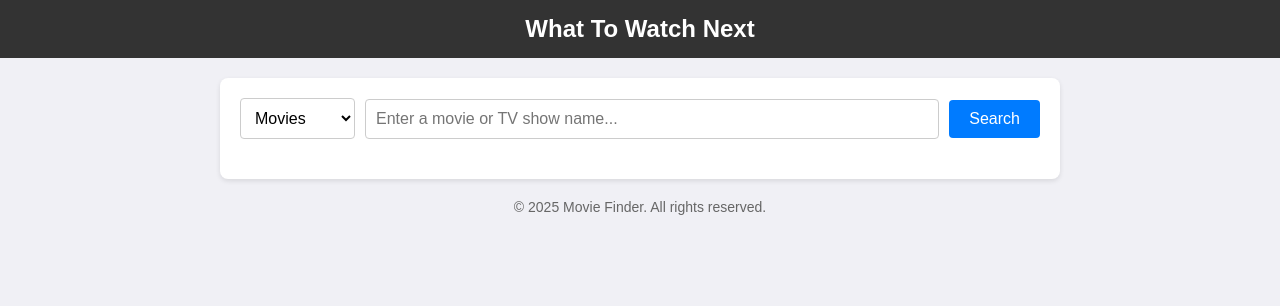
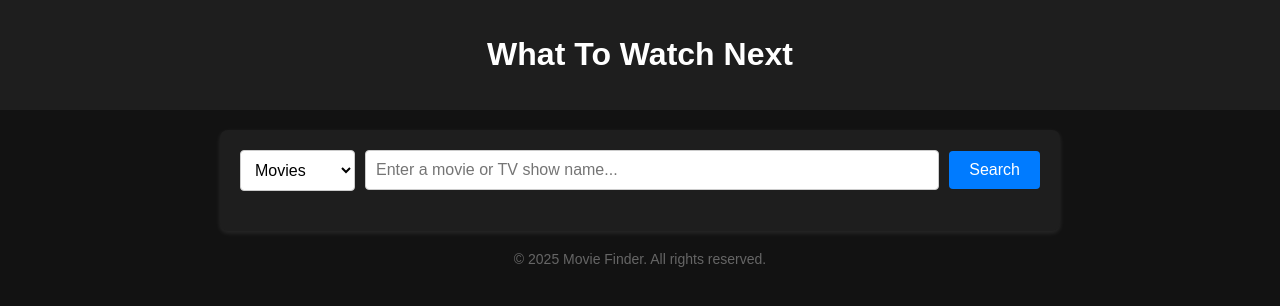
Before and after one commit to Alphapolygon/Movies, a plain HTML site: page index.html in a window 1280 px wide. Drawn offline with Linux system fonts and the dark colour scheme; no server answers.

Commit message:
Add files via upload

```diff
--- a/index.html
+++ b/index.html
@@ -5,9 +5,11 @@
     <meta name="viewport" content="width=device-width, initial-scale=1.0">
     <title>What To Watch Next</title>
     <style>
+        /* Light mode styles (default) */
         body {
             font-family: Arial, sans-serif;
             background-color: #f0f0f5;
+            color: #333;
             margin: 0;
             padding: 0;
         }
@@ -19,11 +21,6 @@
             text-align: center;
         }
 
-        header h1 {
-            margin: 0;
-            font-size: 24px;
-        }
-
         .container {
             max-width: 800px;
             margin: 20px auto;
@@ -31,6 +28,24 @@
             background: #fff;
             border-radius: 8px;
             box-shadow: 0 2px 5px rgba(0, 0, 0, 0.1);
+        }
+
+        /* Dark mode styles */
+        @media (prefers-color-scheme: dark) {
+            body {
+                background-color: #121212;
+                color: #e0e0e0;
+            }
+
+            header {
+                background-color: #1e1e1e;
+                color: #fff;
+            }
+
+            .container {
+                background: #1e1e1e;
+                box-shadow: 0 2px 5px rgba(255, 255, 255, 0.1);
+            }
         }
 
         #searchForm {
```
